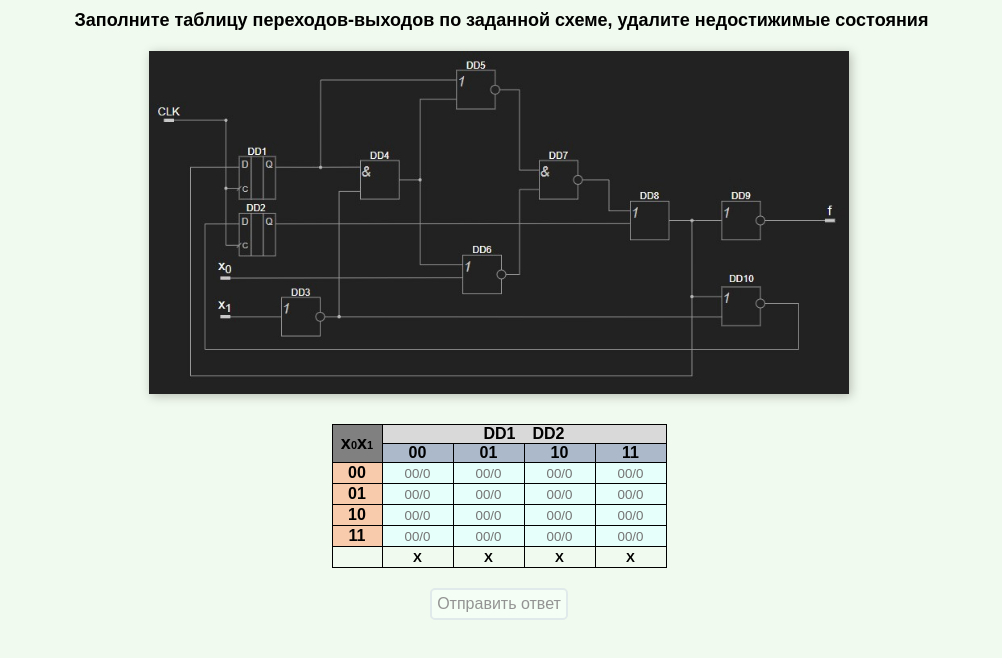
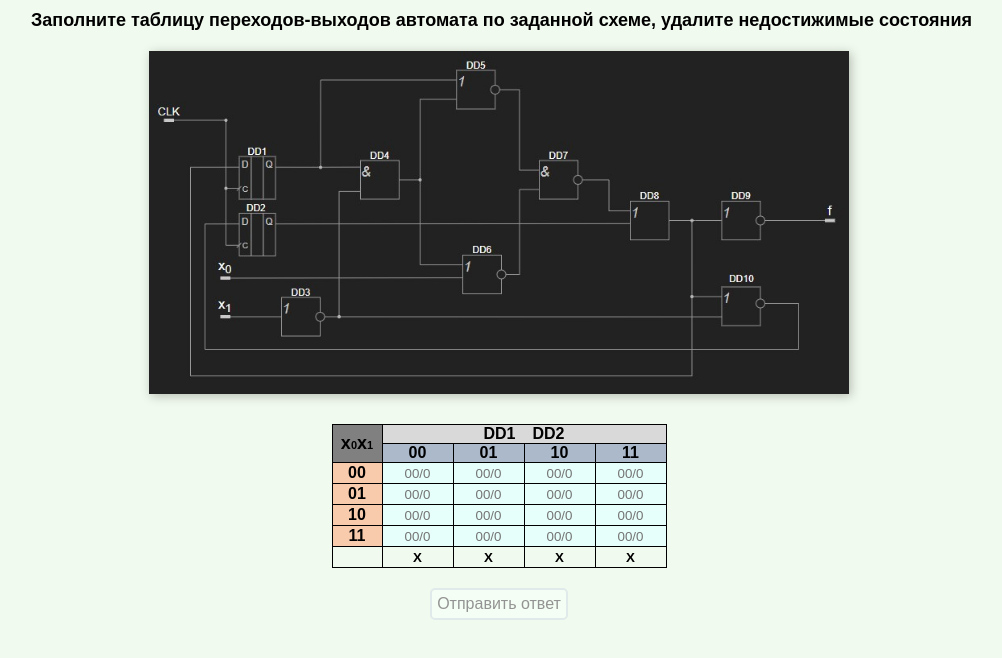
Before and after one commit to KemtaTam/Filling-the-table-according-to-the-scheme, a plain HTML site: page index.html in a window 1280 px wide. Shown: the whole page, without its empty margins (141-1143 px from the left). Drawn offline with nearby package versions, Linux system fonts and the light colour scheme.

Commit message:
Update index.html

```diff
--- a/index.html
+++ b/index.html
@@ -13,7 +13,7 @@
 	<title>Заполнение таблицы по последовательной схеме</title>
 </head>
 <body>
-	<header><b>Заполните таблицу переходов-выходов по заданной схеме, удалите недостижимые состояния</b></header>
+	<header><b>Заполните таблицу переходов-выходов автомата по заданной схеме, удалите недостижимые состояния</b></header>
 	 <!-- <img src="images/1sheme.jpg" alt="sсhema">  -->
 
 	<form id="form" action="/" method="GET">
```
